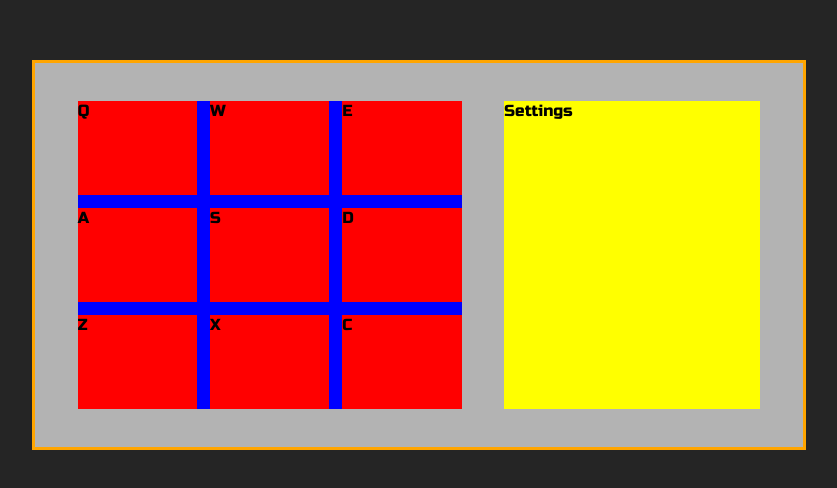
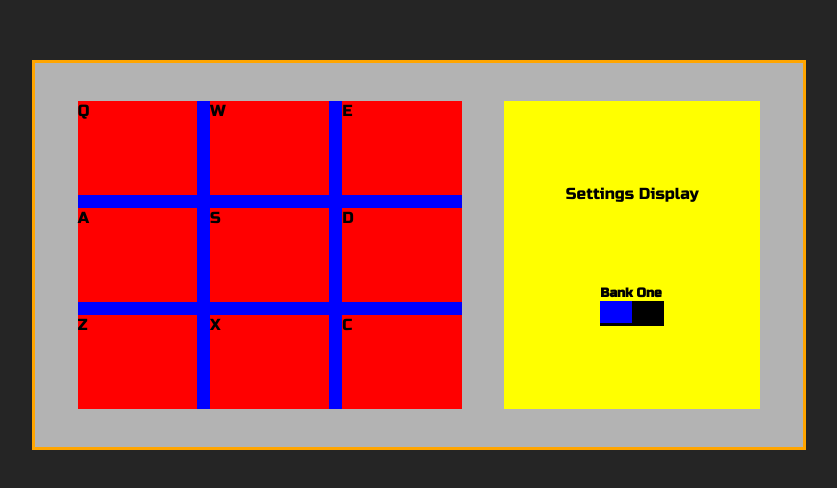
Before and after one commit to michael-lugashi/drum-machine, a React (Create React App) app: page / in a window 1280 px wide. Shown: the part 148-636 px from the top of the page, without its empty margins (221-1058 px from the left). Built offline with nearby package versions, Linux system fonts and the light colour scheme.

Commit message:
set up bankSwitch feature

```diff
--- a/src/App.js
+++ b/src/App.js
@@ -6,14 +6,14 @@ import KeysContainer from './core/KeysContainer';
 import Settings from './core/Settings';
 
 function App() {
- const [keys, setKeys] = useState([]);
- useEffect(() => {
-  setKeys(bankOne);
- }, []);
+ const [keys, setKeys] = useState(bankOne);
+//  useEffect(() => {
+//   setKeys(bankOne);
+//  }, []);
  return (
   <div className="app" id="display">
    <KeysContainer keys={keys} />
-   <Settings/>
+   <Settings setKeys={setKeys}/>
   </div>
  );
 }
--- /dev/null
+++ b/src/core/BankSwitch.js
@@ -0,0 +1,27 @@
+import { useEffect, useState } from 'react';
+import bankOne from '../model/BankOne';
+import bankTwo from '../model/BankTwo';
+
+function BankSwitch(props) {
+ const [isBankOne, setIsBankOne] = useState(true);
+ useEffect(() => {
+  props.setKeys(isBankOne ? bankOne : bankTwo);
+ }, [isBankOne, props]);
+
+ return (
+  <div>
+   <h3 className="header">Bank {isBankOne ? 'One' : 'Two'}</h3>
+   <div
+    className="bank-switch"
+    style={{ justifyContent: isBankOne ? 'flex-start' : 'flex-end' }}
+    onClick={() => {
+     setIsBankOne(!isBankOne);
+    }}
+   >
+    <div className="knob" />
+   </div>
+  </div>
+ );
+}
+
+export default BankSwitch;
--- /dev/null
+++ b/src/core/DisplayBar.js
@@ -0,0 +1,5 @@
+function DisplayBar(props) {
+ return <div className="display-bar"></div>;
+}
+
+export default DisplayBar;
--- a/src/core/DrumPad.js
+++ b/src/core/DrumPad.js
@@ -1,10 +1,11 @@
-import { useState } from 'react';
+import { useState, useRef } from 'react';
 import { useEffect } from 'react/cjs/react.development';
 
 function DrumPad(props) {
  const { keyTrigger, id, url } = props.keyInfo;
- const sound = new Audio(url);
+//  const sound = new Audio(url);
  const [selected, setSelected] = useState(false);
+ const soundEl = useRef(null)
  const changeColor = () => {
   setSelected(true);
   setTimeout(() => {
@@ -16,7 +17,7 @@ function DrumPad(props) {
   document.addEventListener('keyup', (e) => {
    if (e.key.toUpperCase() === keyTrigger.toUpperCase()) {
     changeColor();
-    sound.play();
+    soundEl.current.play();
    }
   });
  }, []);
@@ -27,11 +28,12 @@ function DrumPad(props) {
    id={id}
    onClick={() => {
     changeColor();
-    sound.play();
+    soundEl.current.play();
    }}
    className="drum-pad"
   >
    {keyTrigger}
+   <audio ref={soundEl} className="clip" id={keyTrigger} src={url}></audio>
   </div>
  );
 }
--- a/src/core/Settings.js
+++ b/src/core/Settings.js
@@ -1,9 +1,12 @@
 import '../styles/settings.css'
+import BankSwitch from './BankSwitch';
 
 function Settings(props) {
  return (
   <div className='settings'>
       Settings
+      Display
+      <BankSwitch setKeys={props.setKeys}/>
   </div>
  );
 }
--- a/src/styles/settings.css
+++ b/src/styles/settings.css
@@ -1,5 +1,28 @@
 .settings {
-    width: 20vw;
-    height: 24vw;
-    background-color: yellow;
+ width: 20vw;
+ height: 24vw;
+ background-color: yellow;
+ display: flex;
+ flex-direction: column;
+ align-items: center;
+ justify-content: space-evenly;
 }
+
+.bank-switch {
+ width: 5vw;
+ height: 2vw;
+ background-color: black;
+ display: flex;
+}
+
+.knob {
+ transition: 0.5s;
+ height: 1.7vw;
+ width: 2.5vw;
+ background-color: blue;
+}
+
+.header {
+    margin: 0;
+    font-size: 1vw
+}
```
